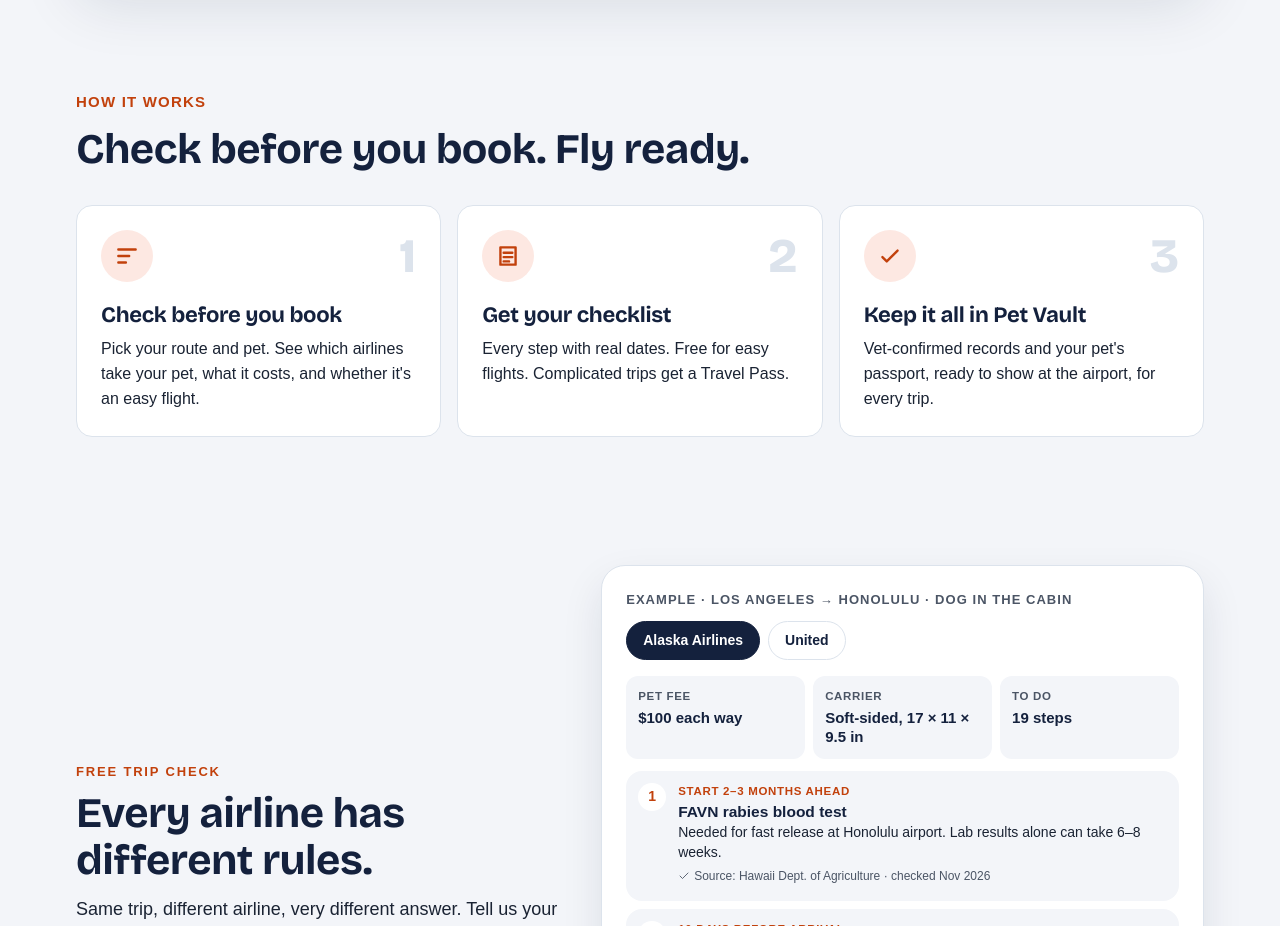
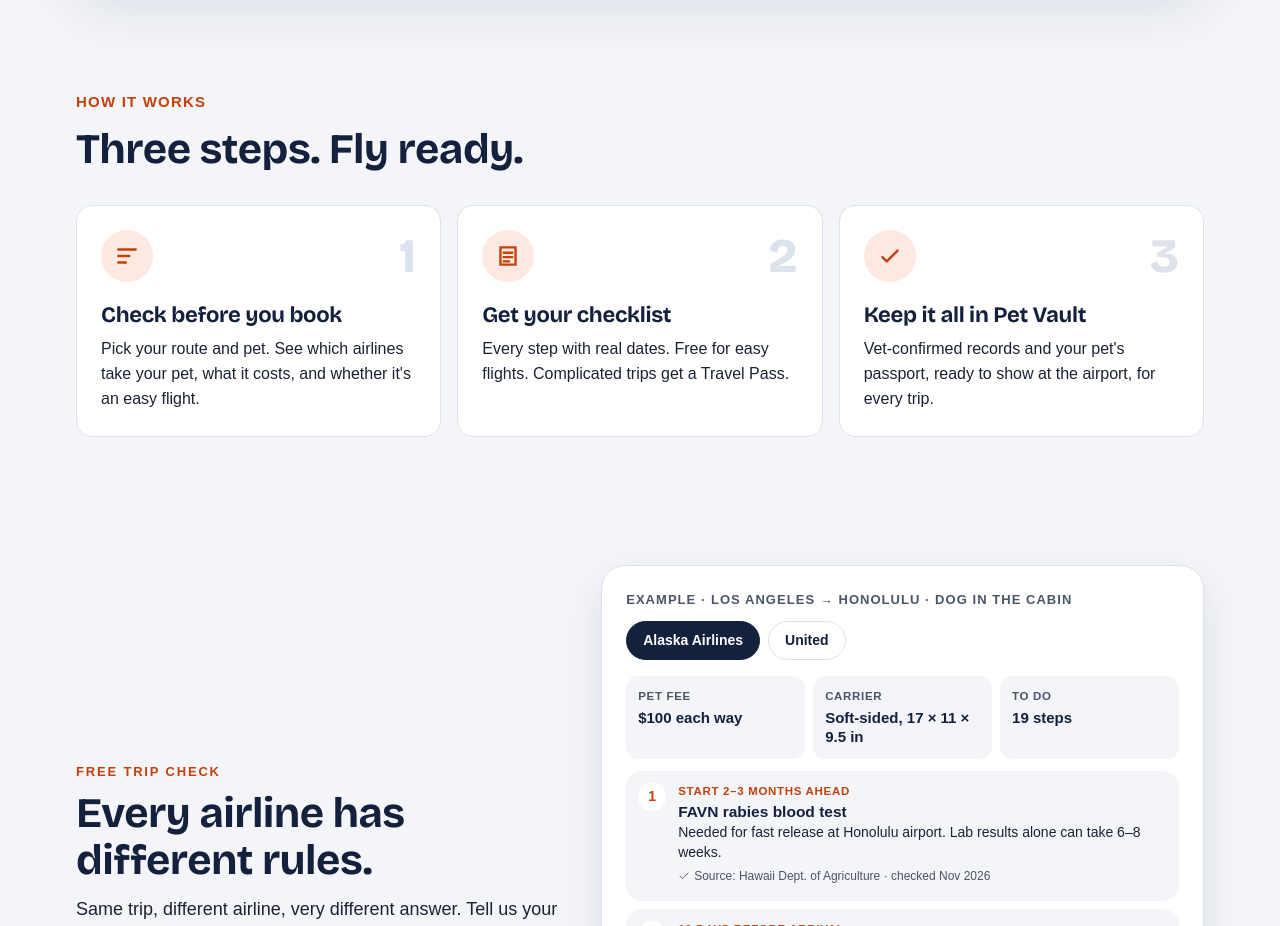
Before and after one commit to nimaesfand/petpassgo, a Next.js app: page / in a window 1280 px wide. Shown: the part 1540-2466 px from the top of the page. Built offline with nearby package versions, Linux system fonts and the light colour scheme; no server answers; a web font is replaced by a local one.

Commit message:
Homepage: steps heading
Co-Authored-By: Claude Opus 5.5 <noreply@anthropic.com>
Claude-Session: https://claude.ai/code/session_01VUWJgk4GfSJ9AWCo53RNop

```diff
--- a/app/page.js
+++ b/app/page.js
@@ -95,7 +95,7 @@ export default function PetPassGoLanding() {
 
       <section data-reveal className={`${WRAP} py-12 lg:py-16`}>
         <Eyebrow>HOW IT WORKS</Eyebrow>
-        <H2>Check before you book. Fly ready.</H2>
+        <H2>Three steps. Fly ready.</H2>
         <div className="grid md:grid-cols-3 gap-4 mt-8">
           {STEPS.map((s) => (
             <div key={s.n} className="rounded-2xl p-6" style={{ background: "#fff", border: `1px solid ${tokens.line}` }}>
```
